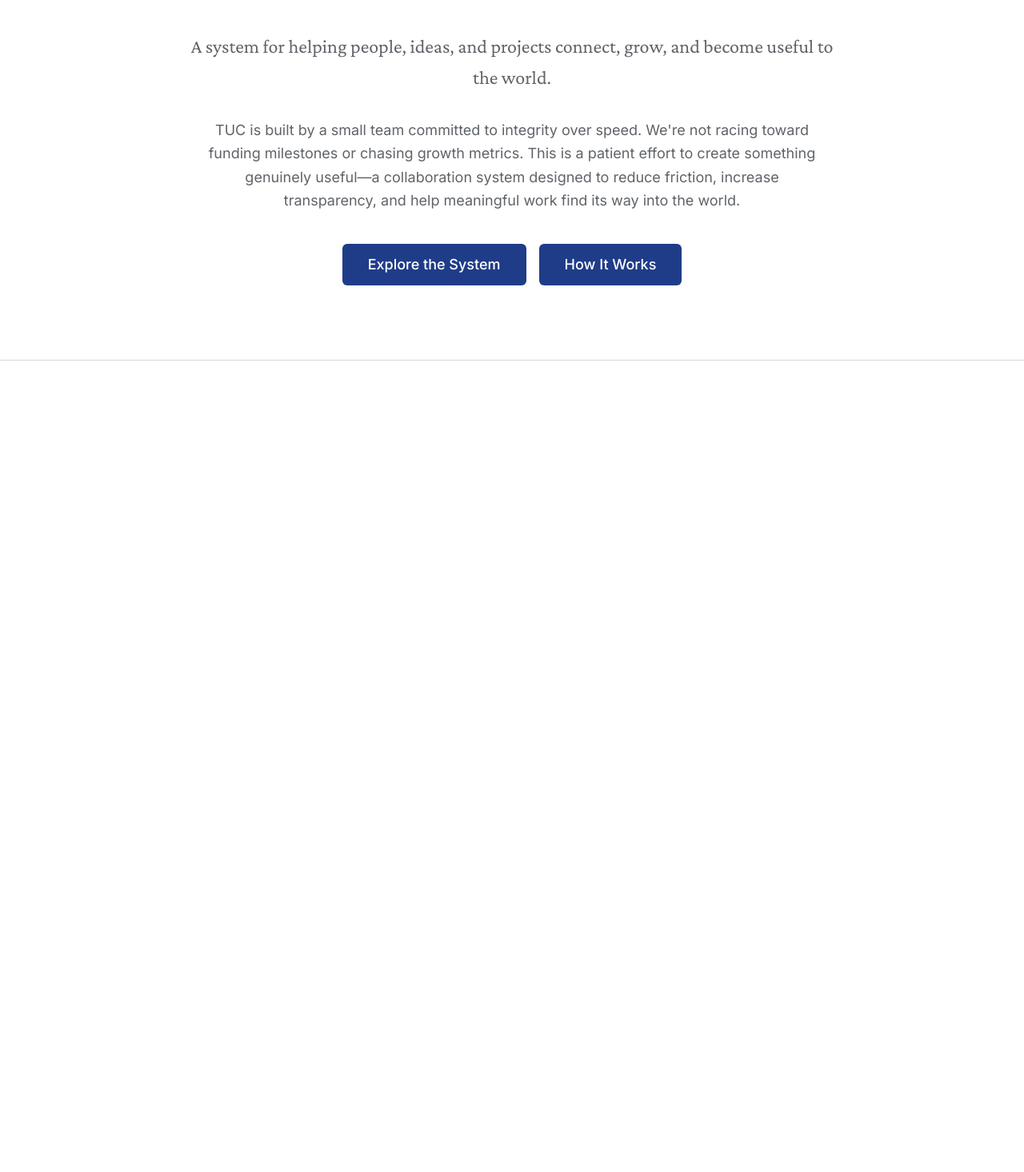
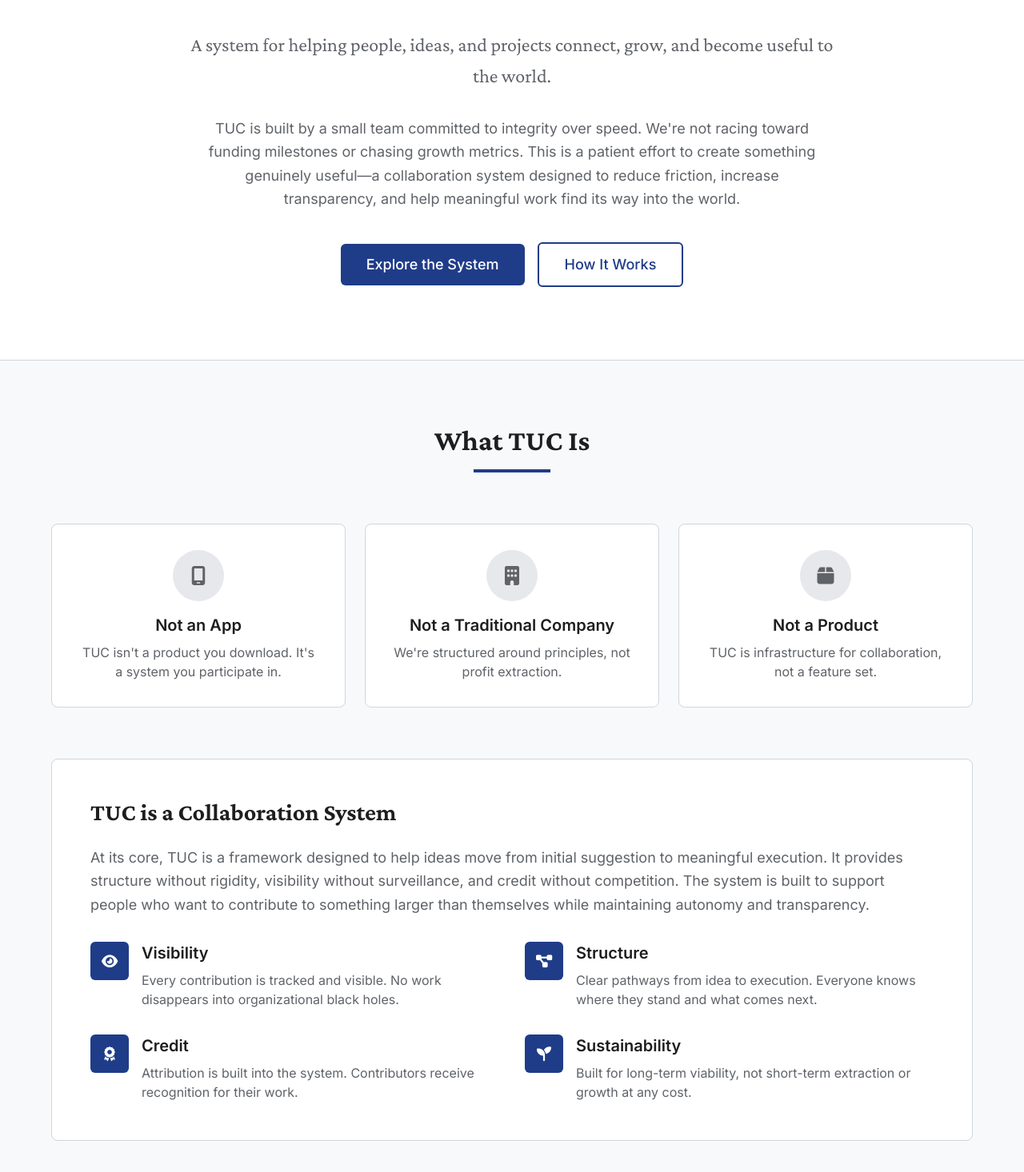
Before and after one commit to peterrobert/TUC_WEBSITE, a React (Vite) app: page / in a window 1280 px wide. Shown: the part 310-1776 px from the top of the page at 80% size. Before the commit the page ends 800 px from the top, so only its background shows below. Built offline with nearby package versions, Linux system fonts and the light colour scheme.

Commit message:
Fixed the what is tuc section

```diff
--- a/src/data/landingPage.ts
+++ b/src/data/landingPage.ts
@@ -4,10 +4,57 @@ const landingPageData = {
     "subtitle": "A system for helping people, ideas, and projects connect, grow, and become useful to the world.",
     "description": "TUC is built by a small team committed to integrity over speed. We're not racing toward funding milestones or chasing growth metrics. This is a patient effort to create something genuinely useful—a collaboration system designed to reduce friction, increase transparency, and help meaningful work find its way into the world.",
     "buttons": [
-      "Explore the System",
-      "How It Works"
+     { name: "Explore the System", class: "px-8 py-3 bg-deep-blue text-white rounded-md hover:bg-bright-blue transition-colors font-medium text-lg"},
+      { name: "How It Works", class: "px-8 py-3 border-2 border-deep-blue text-deep-blue rounded-md hover:bg-deep-blue hover:text-white transition-colors font-medium text-lg" }
     ]
+  },
+  "whatIsTucSection": {
+    "title": "What TUC Is",
+    "introCards": [
+      {
+        "icon": "fa-mobile-screen",
+        "title": "Not an App",
+        "description": "TUC isn't a product you download. It's a system you participate in."
+      },
+      {
+        "icon": "fa-building",
+        "title": "Not a Traditional Company",
+        "description": "We're structured around principles, not profit extraction."
+      },
+      {
+        "icon": "fa-box",
+        "title": "Not a Product",
+        "description": "TUC is infrastructure for collaboration, not a feature set."
+      }
+    ],
+    "mainContent": {
+      "heading": "TUC is a Collaboration System",
+      "description": "At its core, TUC is a framework designed to help ideas move from initial suggestion to meaningful execution. It provides structure without rigidity, visibility without surveillance, and credit without competition. The system is built to support people who want to contribute to something larger than themselves while maintaining autonomy and transparency.",
+      "features": [
+        {
+          "icon": "fa-eye",
+          "title": "Visibility",
+          "description": "Every contribution is tracked and visible. No work disappears into organizational black holes."
+        },
+        {
+          "icon": "fa-diagram-project",
+          "title": "Structure",
+          "description": "Clear pathways from idea to execution. Everyone knows where they stand and what comes next."
+        },
+        {
+          "icon": "fa-award",
+          "title": "Credit",
+          "description": "Attribution is built into the system. Contributors receive recognition for their work."
+        },
+        {
+          "icon": "fa-seedling",
+          "title": "Sustainability",
+          "description": "Built for long-term viability, not short-term extraction or growth at any cost."
+        }
+      ]
+    }
   }
+
 }
 
 export default landingPageData;
--- a/src/index.css
+++ b/src/index.css
@@ -1,5 +1,6 @@
 @import "tailwindcss";
 @import url('https://fonts.googleapis.com/css2?family=Crimson+Pro:ital,wght@0,200..900;1,200..900&family=Lusitana:wght@400;700&display=swap');
+@import url('https://fonts.googleapis.com/css2?family=Actor&family=Crimson+Pro:ital,wght@0,200..900;1,200..900&family=Lusitana:wght@400;700&display=swap');
 
 @theme {
   --color-pale-blue: #F8F9FB;
--- a/src/pages/landing-page/HeroSection.tsx
+++ b/src/pages/landing-page/HeroSection.tsx
@@ -1,7 +1,14 @@
-import landingPageData from "../../data/landingPage";
+type HeroSectionProps = {
+  heroSection: {
+    title: string;
+    subtitle: string;
+    description: string;
+    buttons: { name: string; class: string }[];
+  };
+};
 
-const HeroSection = () => {
-  const { title, subtitle, description, buttons } = landingPageData.heroSection;
+const HeroSection = ({ heroSection }: HeroSectionProps) => {
+  const { title, subtitle, description, buttons } = heroSection;
   return (
     <section
       id="hero-section"
@@ -22,11 +29,8 @@ const HeroSection = () => {
         <div className="flex items-center justify-center space-x-4">
           {buttons.map((buttonText, index) => {
             return (
-              <button
-                key={index}
-                className="px-8 py-3 bg-deep-blue text-white rounded-md hover:bg-bright-blue transition-colors font-medium text-lg"
-              >
-                {buttonText}
+              <button key={index} className={buttonText.class}>
+                {buttonText.name}
               </button>
             );
           })}
--- a/src/pages/landing-page/LandingPage.tsx
+++ b/src/pages/landing-page/LandingPage.tsx
@@ -1,9 +1,13 @@
+import landingPageData from "../../data/landingPage";
 import HeroSection from "./HeroSection";
+import WhatIsTucSection from "./WhatIsTucSection";
 
 const LandingPage = () => {
+  const { heroSection, whatIsTucSection } = landingPageData;
   return (
     <>
-      <HeroSection />
+      <HeroSection heroSection={heroSection} />
+      <WhatIsTucSection whatIsTucSection={whatIsTucSection} />
     </>
   );
 };
--- /dev/null
+++ b/src/pages/landing-page/WhatIsTucSection.tsx
@@ -0,0 +1,87 @@
+type WhatIsTucSectionProps = {
+  whatIsTucSection: {
+    title: string;
+    introCards: { icon: string; title: string; description: string }[];
+    mainContent: {
+      heading: string;
+      description: string;
+      features: { icon: string; title: string; description: string }[];
+    };
+  };
+};
+
+const WhatIsTucSection = ({ whatIsTucSection }: WhatIsTucSectionProps) => {
+  const { title, introCards, mainContent } = whatIsTucSection;
+
+  const displayIntroCards = introCards.map((card, index) => {
+    return (
+      <div
+        className="bg-white border border-cool-gray rounded-lg p-6 sm:p-8 text-center"
+        key={index}
+      >
+        <div className="w-14 h-14 sm:w-16 sm:h-16 bg-light-gray rounded-full flex items-center justify-center mx-auto mb-4">
+          <i
+            className={`fa-solid ${card.icon} text-xl sm:text-2xl text-medium-gray`}
+          ></i>
+        </div>
+        <h3 className="text-lg sm:text-xl font-semibold text-dark-gray mb-2">
+          {card.title}
+        </h3>
+        <p className="text-sm sm:text-base text-medium-gray">
+          {card.description}
+        </p>
+      </div>
+    );
+  });
+
+  return (
+    <section id="what-tuc-is-section" className="py-14 sm:py-20 px-4 sm:px-8">
+      <div className="max-w-6xl mx-auto">
+        <div className="text-center mb-12 sm:mb-16">
+          <h2 className="text-2xl sm:text-3xl md:text-4xl font-serif font-bold text-dark-gray mb-3 sm:mb-4">
+            {title}
+          </h2>
+          <div className="w-16 sm:w-24 h-1 bg-deep-blue mx-auto"></div>
+        </div>
+
+        <div className="grid grid-cols-1 sm:grid-cols-2 lg:grid-cols-3 gap-6 mb-12 sm:mb-16">
+          {displayIntroCards}
+        </div>
+
+        <div className="bg-white border border-cool-gray rounded-lg p-6 sm:p-10 md:p-12">
+          <h3 className="text-xl sm:text-2xl md:text-3xl font-serif font-bold text-dark-gray mb-4 sm:mb-6">
+            {mainContent.heading}
+          </h3>
+
+          <p className="text-base sm:text-lg text-medium-gray leading-relaxed mb-8">
+            {mainContent.description}
+          </p>
+
+          <div className="grid grid-cols-1 sm:grid-cols-2 gap-6 sm:gap-8">
+            {mainContent.features.map((value, index) => {
+              return (
+                <div className="flex items-start space-x-4" key={index}>
+                  <div className="w-10 h-10 sm:w-12 sm:h-12 bg-deep-blue rounded-md flex items-center justify-center shrink-0">
+                    <i
+                      className={`fa-solid ${value.icon}  text-white text-sm sm:text-lg`}
+                    ></i>
+                  </div>
+                  <div>
+                    <h4 className="text-lg sm:text-xl font-semibold text-dark-gray mb-1 sm:mb-2">
+                      {value.title}
+                    </h4>
+                    <p className="text-sm sm:text-base text-medium-gray">
+                      {value.description}
+                    </p>
+                  </div>
+                </div>
+              );
+            })}
+          </div>
+        </div>
+      </div>
+    </section>
+  );
+};
+
+export default WhatIsTucSection;
```
